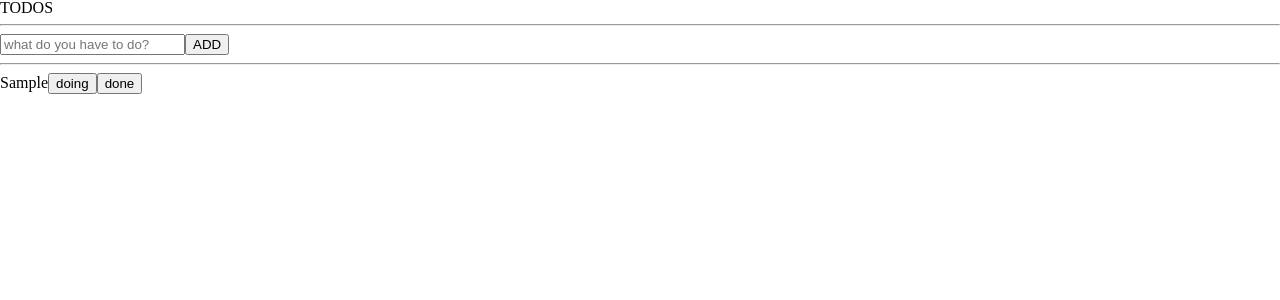
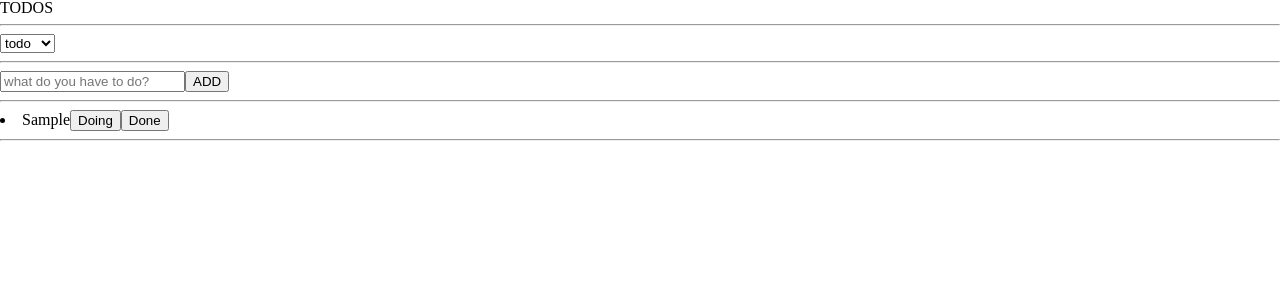
Before and after one commit to JungwooYang/jtodo2, a React (Create React App) app: page / in a window 1280 px wide. Both pictures are taken after typing "Sample" into the empty fields and a click on the button "ADD". Shown: the top 300 px of the page. Built offline with nearby package versions, Linux system fonts and the light colour scheme.

Commit message:
selectors

```diff
--- a/src/atoms.tsx
+++ b/src/atoms.tsx
@@ -1,4 +1,4 @@
-import { atom } from "recoil";
+import { atom, selector } from "recoil";
 
 export interface ITodo {
   text: string;
@@ -10,3 +10,17 @@
   key: "todo",
   default: [],
 });
+
+export const categoryState = atom({
+  key: "category",
+  default: "TODO",
+});
+
+export const todoSelector = selector({
+  key: "todoSelector",
+  get: ({ get }) => {
+    const todos = get(todoState);
+    const category = get(categoryState);
+    return todos.filter((todo) => todo.category === category);
+  },
+});
--- a/src/components/ToDoList.tsx
+++ b/src/components/ToDoList.tsx
@@ -1,21 +1,31 @@
-import { useRecoilValue } from "recoil";
-import { todoState } from "../atoms";
+import React from "react";
+import { useRecoilState, useRecoilValue } from "recoil";
+import { categoryState, todoSelector } from "../atoms";
 import CreateTodo from "./createTodo";
 import Todo from "./Todo";
 
 function TodoList() {
-  const todos = useRecoilValue(todoState);
+  const todos = useRecoilValue(todoSelector);
+  const [category, setCategory] = useRecoilState(categoryState);
+  const onInput = (event: React.FormEvent<HTMLSelectElement>) => {
+    setCategory(event.currentTarget.value);
+  };
   return (
     <div>
       <h1>TODOS</h1>
       <hr />
+      <select value={category} onInput={onInput}>
+        <option value="TODO">todo</option>
+        <option value="DOING">doing</option>
+        <option value="DONE">done</option>
+      </select>
+      <hr />
       <CreateTodo />
       <hr />
-      <ul>
-        {todos.map((todo) => (
-          <Todo key={todo.id} {...todo} />
-        ))}
-      </ul>
+      {todos?.map((todo) => (
+        <Todo key={todo.id} {...todo} />
+      ))}
+      <hr />
     </div>
   );
 }
--- a/src/components/Todo.tsx
+++ b/src/components/Todo.tsx
@@ -10,27 +10,30 @@
     } = event;
     setTodos((oldTodos) => {
       const targetIndex = oldTodos.findIndex((todo) => todo.id === id);
-      const newTodo = { text, id, category: name };
-      console.log(oldTodos, targetIndex, newTodo);
-      return oldTodos;
+      const newTodo = { text, id, category: name as any };
+      return [
+        ...oldTodos.slice(0, targetIndex),
+        newTodo,
+        ...oldTodos.slice(targetIndex + 1),
+      ];
     });
   };
   return (
     <li>
       <span>{text}</span>
+      {category !== "DOING" && (
+        <button name="DOING" onClick={onClick}>
+          Doing
+        </button>
+      )}
       {category !== "TODO" && (
         <button name="TODO" onClick={onClick}>
-          todo
-        </button>
-      )}
-      {category !== "DOING" && (
-        <button name="DOING" onClick={onClick}>
-          doing
+          To Do
         </button>
       )}
       {category !== "DONE" && (
         <button name="DONE" onClick={onClick}>
-          done
+          Done
         </button>
       )}
     </li>
```
